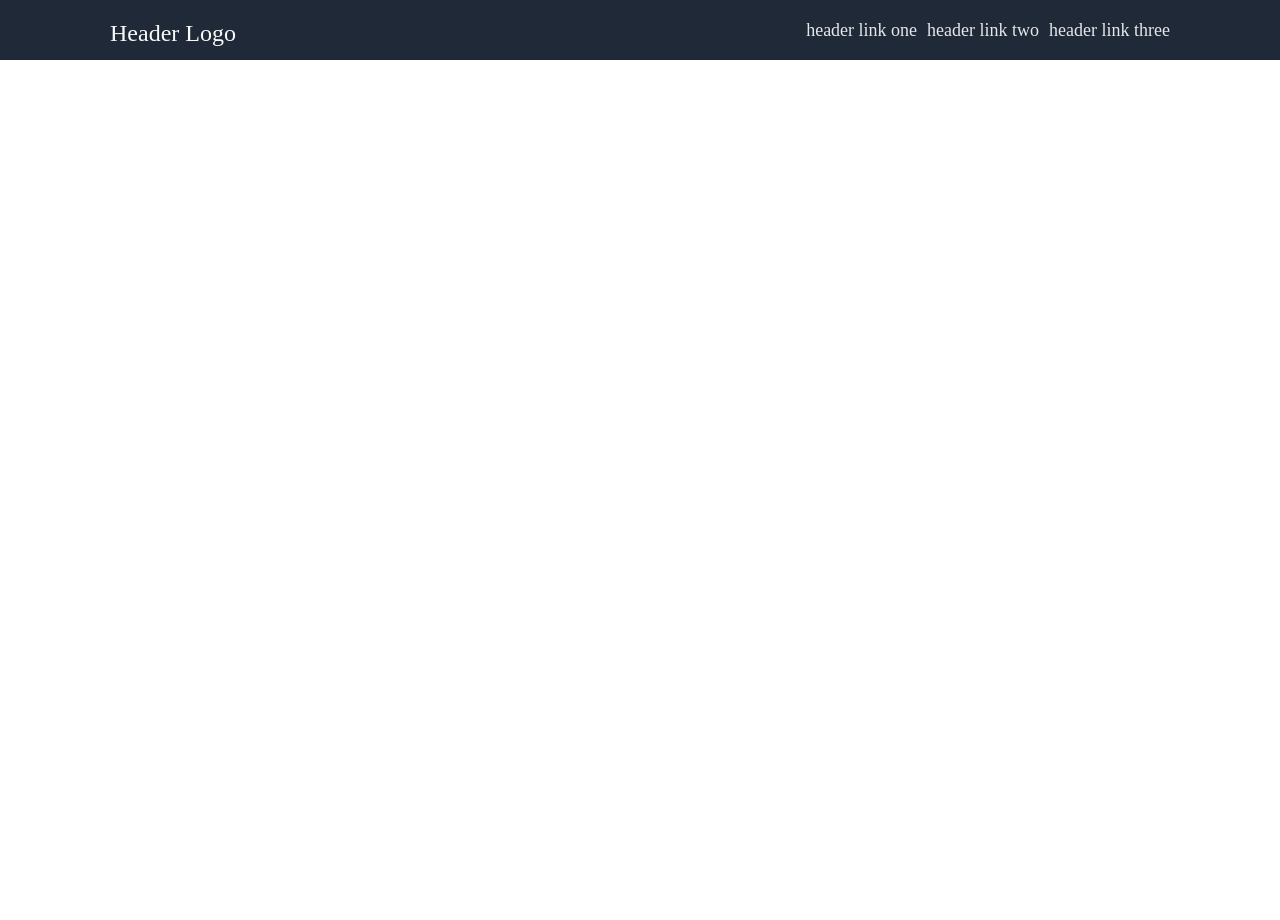
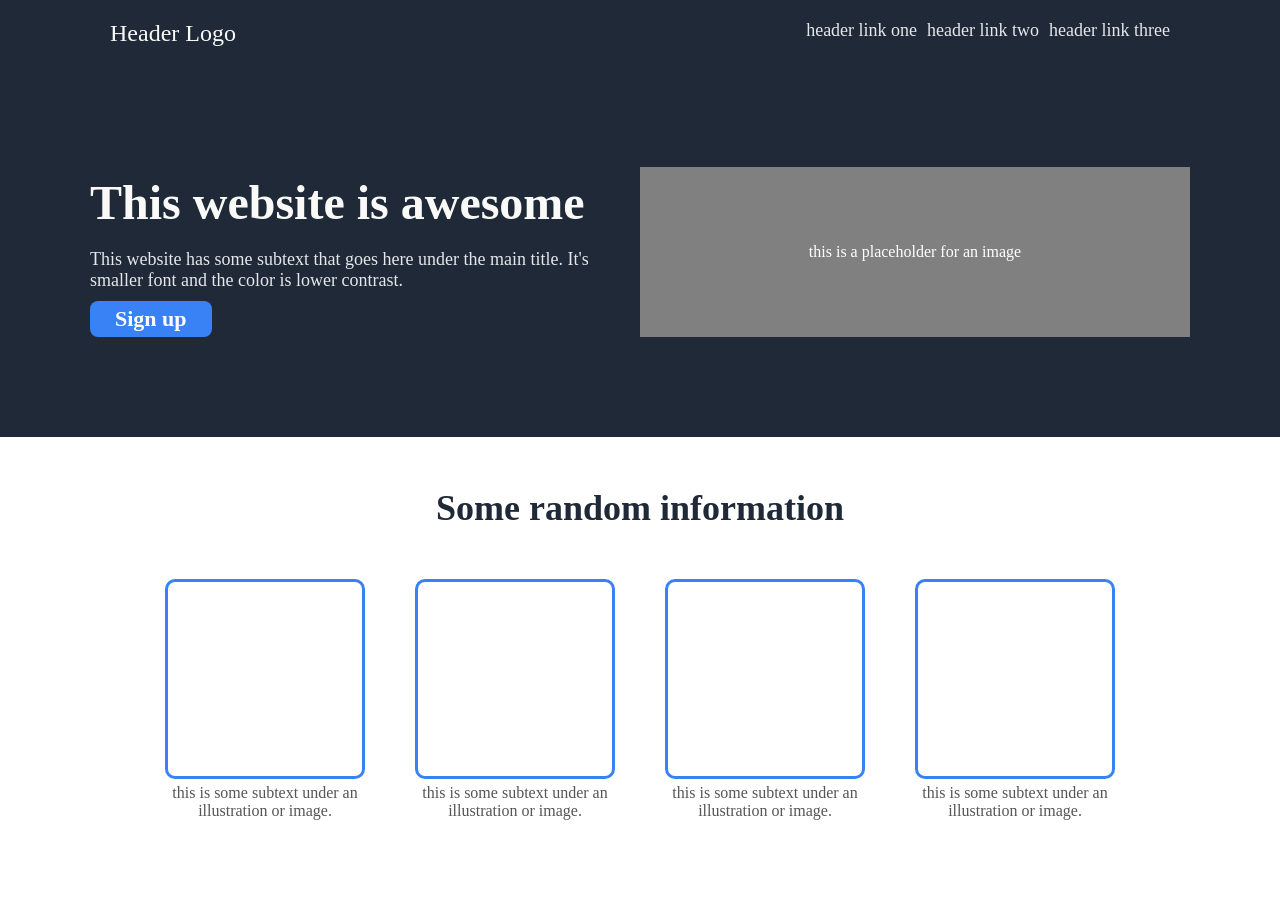
Before and after one commit to agregat1354/landing-page, a plain HTML site: page index.html in a window 1280 px wide. Before the commit the page ends 800 px from the top, so only its background shows below. Drawn offline with Linux system fonts and the light colour scheme.

Commit message:
Add cards section

```diff
--- a/css/styles.css
+++ b/css/styles.css
@@ -1,5 +1,6 @@
 :root {
     box-sizing: border-box;
+    --container-max-size: 1100px;
 }
 
 *,*::before,*::after {
@@ -24,12 +25,11 @@ a {
 }
 
 .nav {
-    height: 60px;
     background-color: #1f2937;
 }
 
 .nav .container {
-    max-width: 1100px;
+    max-width: var(--container-max-size);
     margin: 0 auto;
     display: flex;
     flex-direction: row;
@@ -43,3 +43,104 @@ ul {
     flex-direction: row;
     gap: 10px;
 }
+
+.hero {
+    background-color: #1f2937;
+    padding-top: 100px;
+    padding-bottom: 100px;
+}
+
+.hero .container {
+    max-width: var(--container-max-size);
+    margin: 0 auto;
+    display: flex;
+    flex-direction: row;
+    justify-content: center;
+}
+
+.hero-description {
+    flex: 1;
+    display: flex;
+    flex-direction: column;
+    gap: 10px;
+    align-items: flex-start;
+}
+
+.hero-header {
+    font-size: 48px;
+    font-weight: bolder;
+    color: #f9faf8;
+    line-height: 150%;
+}
+
+.hero-text {
+    font-size: 18px;
+    color: #e5e7eb;
+}
+
+.button-signup {
+    background-color: #3882f6;
+    color: white;
+    font-size: 22px;
+    font-weight: bold;
+    padding: 5px 25px;
+    border-radius: 8px;
+}
+
+.hero-image {
+    flex: 1;
+    align-self: stretch;
+    color: white;
+    background-color: grey;
+    display: flex;
+    justify-content: center;
+    align-items: center;
+}
+
+.card-section {
+    background-color: white;
+    padding: 50px 0 100px;
+}
+
+.card-section .container {
+    max-width: var(--container-max-width);
+    margin: 0 auto;
+    display: flex;
+    flex-direction: column;
+    align-items: center;
+    gap: 50px;
+}
+
+.cards-header {
+    font-size: 36px;
+    font-weight: bolder;
+    color: #1f2937;
+}
+
+.card-wrapper {
+    display: flex;
+    justify-content: space-around;
+    gap: 50px;
+}
+
+.card {
+    width: 200px;
+    display: flex;
+    flex-direction: column;
+    align-items: center;
+    gap: 5px;
+}
+
+.card-box {
+    width: 200px;
+    height: 200px;
+    border: 3px solid #3882f6;
+    border-radius: 10px;
+    background-color: white;
+    align-self: stretch;
+}
+
+.card-description {
+    text-align: center;
+    color: rgb(85, 85, 85);
+}
--- a/index.html
+++ b/index.html
@@ -16,5 +16,52 @@
                 </ul>
             </div>
         </div>
+        <div class="hero">
+            <div class="container">
+                <div class="hero-description">
+                    <div class="hero-header">This website is awesome</div>
+                    <div class="hero-text">
+                        This website has some subtext that goes here
+                        under the main title. It's smaller font and the color
+                        is lower contrast.
+                    </div>
+                    <div class="button-signup">Sign up</div>
+                </div>
+                <div class="hero-image">
+                    <div class="placeholder">this is a placeholder for an image</div>
+                </div>
+            </div>
+        </div>
+        <div class="card-section">
+            <div class="container">
+                <div class="cards-header">Some random information</div>
+                <div class="card-wrapper">
+                    <div class="card">
+                        <div class="card-box"></div>
+                        <div class="card-description">
+                            this is some subtext under an illustration or image.
+                        </div>
+                    </div>
+                    <div class="card">
+                        <div class="card-box"></div>
+                        <div class="card-description">
+                            this is some subtext under an illustration or image.
+                        </div>
+                    </div>
+                    <div class="card">
+                        <div class="card-box"></div>
+                        <div class="card-description">
+                            this is some subtext under an illustration or image.
+                        </div>
+                    </div>
+                    <div class="card">
+                        <div class="card-box"></div>
+                        <div class="card-description">
+                            this is some subtext under an illustration or image.
+                        </div>
+                    </div>
+                </div>
+            </div>
+          </div>
     </body>
 </html>
```
